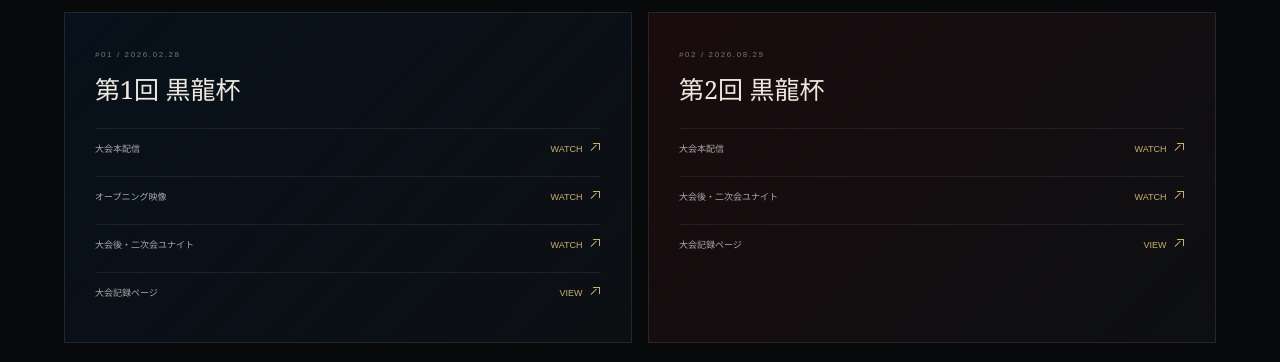
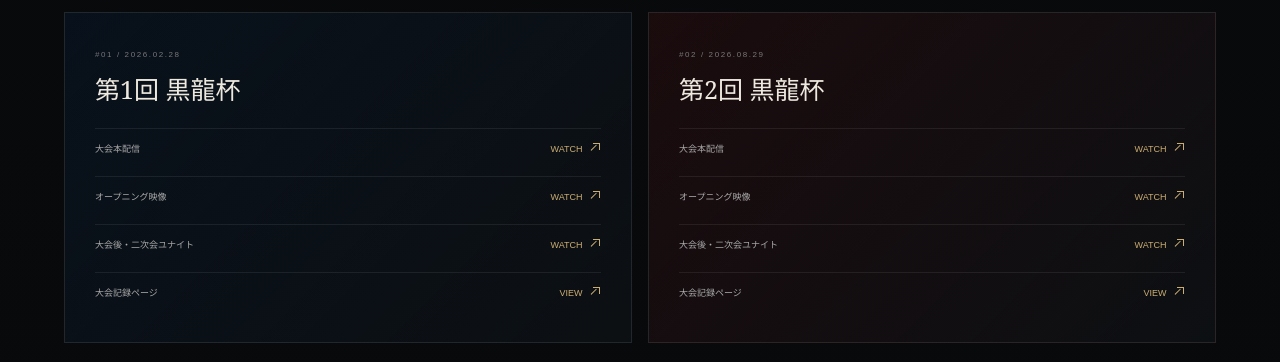
Before and after one commit to STARGET-motoharu/Kokuryu-hai, a plain HTML site: page index.html in a window 1280 px wide. Shown: the part 7620-7982 px from the top of the page. Drawn offline with Linux system fonts and the light colour scheme; no server answers.

Commit message:
Add Kokuryu Cup #2 opening video link

```diff
--- a/index.html
+++ b/index.html
@@ -168,7 +168,7 @@
     <div class="sectionHead"><div><small>VIDEO ARCHIVE</small><h2>配信・映像アーカイブ</h2></div><b>YOUTUBE</b></div>
     <div class="archiveGrid">
       <article class="archiveCard blue"><small>#01 / 2026.02.28</small><h3>第1回 黒龍杯</h3><div class="archiveLinks"><a href="https://www.youtube.com/live/O8pzAQ5S2wA?si=xfdmjp-Vtlb8o1IK" target="_blank" rel="noreferrer">大会本配信 <span>WATCH <span class="extIcon" aria-hidden="true"></span></span></a><a href="https://youtu.be/jjrYiZsbRvA?si=n23_sO0033v0Rc4g" target="_blank" rel="noreferrer">オープニング映像 <span>WATCH <span class="extIcon" aria-hidden="true"></span></span></a><a href="https://www.youtube.com/live/pNDfLzVhMNU?si=sxX1GuhkRXhd2pHi" target="_blank" rel="noreferrer">大会後・二次会ユナイト <span>WATCH <span class="extIcon" aria-hidden="true"></span></span></a><a href="cup01/index.html">大会記録ページ <span>VIEW <span class="extIcon" aria-hidden="true"></span></span></a></div></article>
-      <article class="archiveCard red"><small>#02 / 2026.08.29</small><h3>第2回 黒龍杯</h3><div class="archiveLinks"><a href="https://www.youtube.com/live/6pAwxB7XsbE?si=rRWarfAHwXtu6f40" target="_blank" rel="noreferrer">大会本配信 <span>WATCH <span class="extIcon" aria-hidden="true"></span></span></a><a href="https://www.youtube.com/live/QYzcMi9oa4s?si=JiUxhgtpSSQgfn2M" target="_blank" rel="noreferrer">大会後・二次会ユナイト <span>WATCH <span class="extIcon" aria-hidden="true"></span></span></a><a href="cup02/index.html">大会記録ページ <span>VIEW <span class="extIcon" aria-hidden="true"></span></span></a></div></article>
+      <article class="archiveCard red"><small>#02 / 2026.08.29</small><h3>第2回 黒龍杯</h3><div class="archiveLinks"><a href="https://www.youtube.com/live/6pAwxB7XsbE?si=rRWarfAHwXtu6f40" target="_blank" rel="noreferrer">大会本配信 <span>WATCH <span class="extIcon" aria-hidden="true"></span></span></a><a href="https://youtu.be/29qPLcEX8Jc?si=O6al1aPTV_VMRJrv" target="_blank" rel="noreferrer">オープニング映像 <span>WATCH <span class="extIcon" aria-hidden="true"></span></span></a><a href="https://www.youtube.com/live/QYzcMi9oa4s?si=JiUxhgtpSSQgfn2M" target="_blank" rel="noreferrer">大会後・二次会ユナイト <span>WATCH <span class="extIcon" aria-hidden="true"></span></span></a><a href="cup02/index.html">大会記録ページ <span>VIEW <span class="extIcon" aria-hidden="true"></span></span></a></div></article>
     </div>
   </section>
 
```
